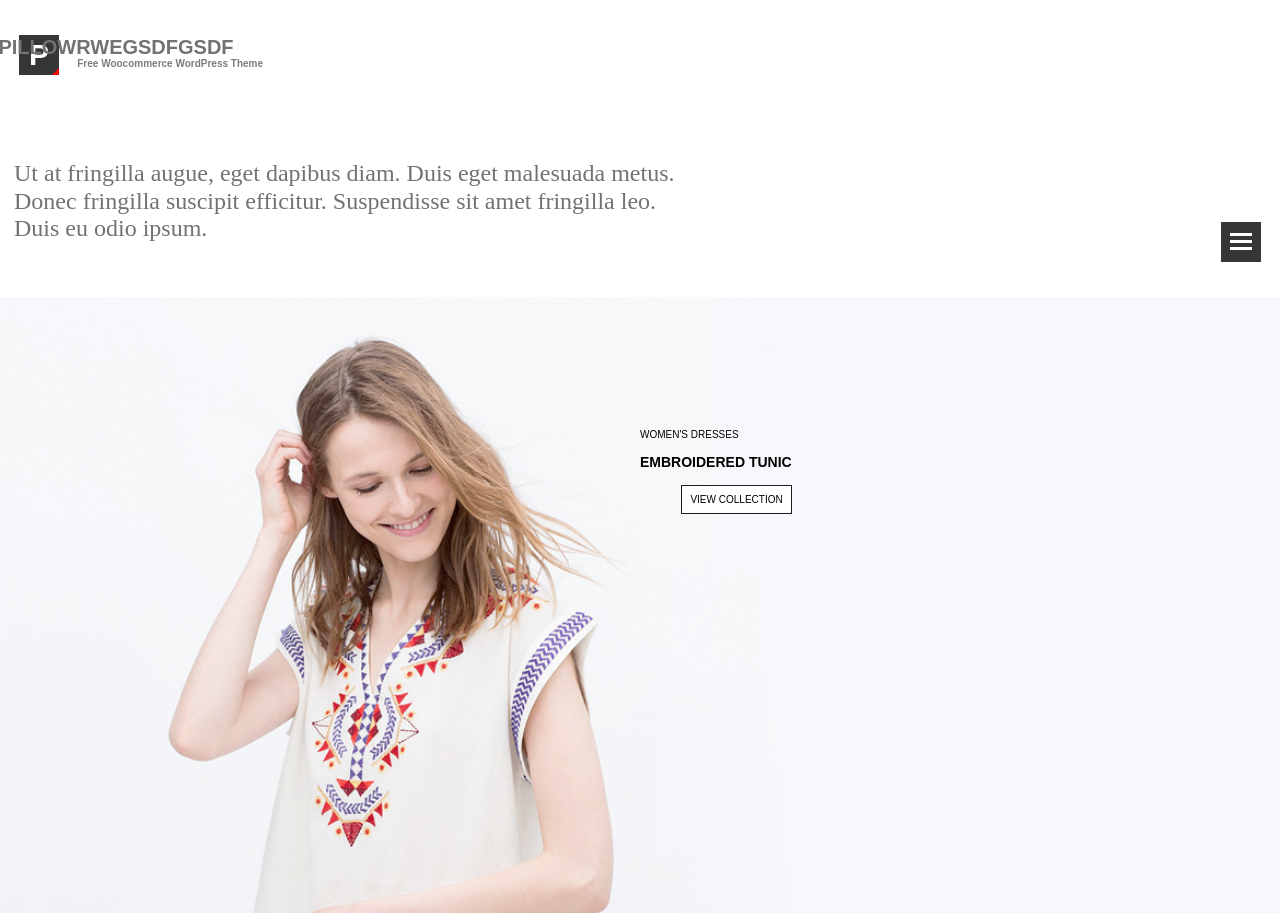
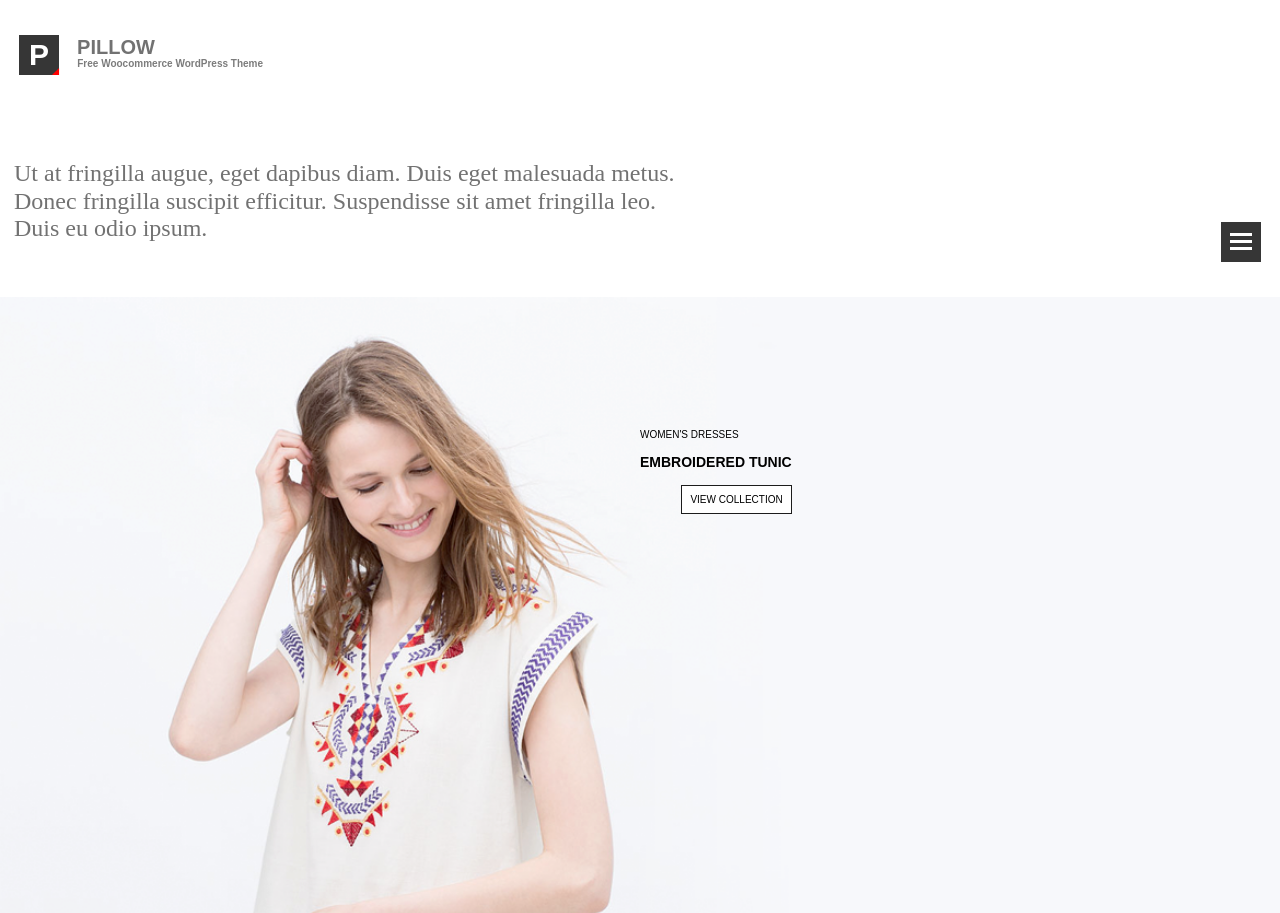
Before and after one commit to JoMendes/pillow, a plain HTML site: page index.html in a window 1280 px wide. Shown: the top 913 px of the page. Drawn offline with Linux system fonts and the light colour scheme.

Commit message:
TEST - Pull request Mac to Win

```diff
--- a/index.html
+++ b/index.html
@@ -15,7 +15,7 @@
 			<div class="col-xs-12">
 				<div class="col-xs-1">
 					<a class="home_btn triangle logo" href="#">P</a>
-					<h1>PillowRWEGSDFGSDF</h1>
+					<h1>Pillow</h1>
 					<h2>Free Woocommerce WordPress Theme</h2>
 					<h3>Ut at fringilla augue, eget dapibus diam. Duis eget malesuada metus. Donec fringilla suscipit efficitur. Suspendisse sit amet fringilla leo. Duis eu odio ipsum.</h3>
 				</div>
```
Also changed, not shown: 1 other file.
